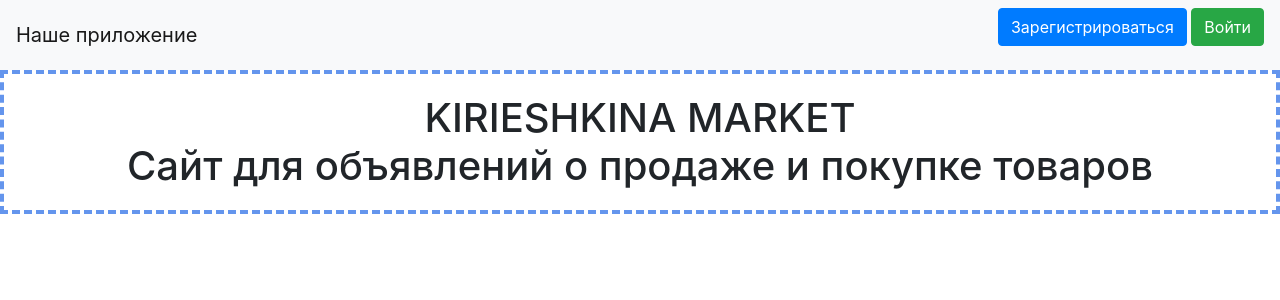
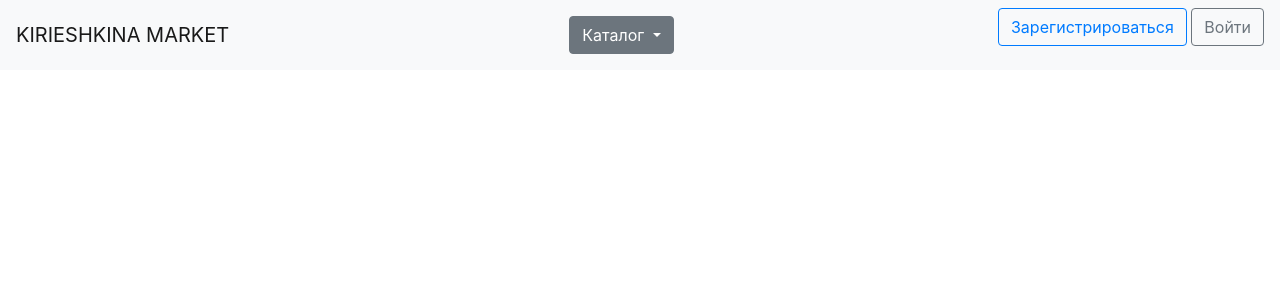
Before and after one commit to Yakushac/web_project, a Flask app: page / in a window 1280 px wide. Shown: the top 300 px of the page. Run offline with Flask 3, Linux system fonts and the light colour scheme; some libraries are stand-ins or nearby versions.

Commit message:
Update base.html

```diff
--- a/templates/base.html
+++ b/templates/base.html
@@ -2,11 +2,13 @@
 <html lang="en">
 <head>
     <meta charset="UTF-8">
-    <link rel="stylesheet" href="{{url_for('static', filename='css/style.css')}}" />
+    <link rel="stylesheet" href="{{ url_for('static', filename='css/style.css') }}"/>
     <link rel="stylesheet"
           href="https://stackpath.bootstrapcdn.com/bootstrap/4.4.1/css/bootstrap.min.css"
           integrity="sha384-Vkoo8x4CGsO3+Hhxv8T/Q5PaXtkKtu6ug5TOeNV6gBiFeWPGFN9MuhOf23Q9Ifjh"
           crossorigin="anonymous">
+    <script src="https://code.jquery.com/jquery-3.3.1.slim.min.js"></script>
+    <script src="https://stackpath.bootstrapcdn.com/bootstrap/4.3.1/js/bootstrap.bundle.min.js"></script>
     {% block style %}{% endblock style %}
     <title>
         KIRIESHKINA MARKET
@@ -15,23 +17,37 @@
 <body>
 <header>
     <nav class="navbar navbar-light bg-light">
-        <a class="navbar-brand" href="#">Наше приложение</a>
+        <a class="navbar-brand" href="#">KIRIESHKINA MARKET</a>
+        <div class="btn-group">
+            <button type="button" class="btn btn-secondary dropdown-toggle" data-toggle="dropdown" aria-haspopup="true"
+                    aria-expanded="false">Каталог
+            </button>
+            <div class="dropdown-menu">
+                <a class="dropdown-item" href="/tshirts">Футболки</a>
+                <a class="dropdown-item" href="/sweatshirts">Свитшоты</a>
+                <a class="dropdown-item" href="/hoodies">Толстовки</a>
+                <a class="dropdown-item" href="/trousers">Брюки</a>
+                <a class="dropdown-item" href="/jeans">Джинсы</a>
+                <a class="dropdown-item" href="/sneakers">Кроссовки</a>
+                <a class="dropdown-item" href="/tshirts">Туфли</a>
+                <a class="dropdown-item" href="/headdress">Головные уборы</a>
+                <a class="dropdown-item" href="/jewelry">Бижутерия</a>
+                <a class="dropdown-item" href="/">Общее</a>
+            </div>
+        </div>
         {% if current_user.is_authenticated %}
             <a class="navbar-brand" href="/home">{{ current_user.name }}</a>
         {% else %}
             <p>
-                <a class="btn btn-primary " href="/register">Зарегистрироваться</a>
-                <a class="btn btn-success" href="/login">Войти</a>
+                <a class="btn btn-outline-primary" href="/register">Зарегистрироваться</a>
+                <a class="btn btn-outline-secondary" href="/login">Войти</a>
             </p>
         {% endif %}
     </nav>
+    <!-- Begin page content -->
+    <main role="main" class="container">
+        {% block content %}{% endblock %}
+    </main>
 </header>
-    <div class="title">
-        <h1>
-            KIRIESHKINA MARKET<br>
-            Сайт для объявлений о продаже и покупке товаров
-        </h1>
-    </div>
-    {% block content %}{% endblock content %}
 </body>
 </html>
```
